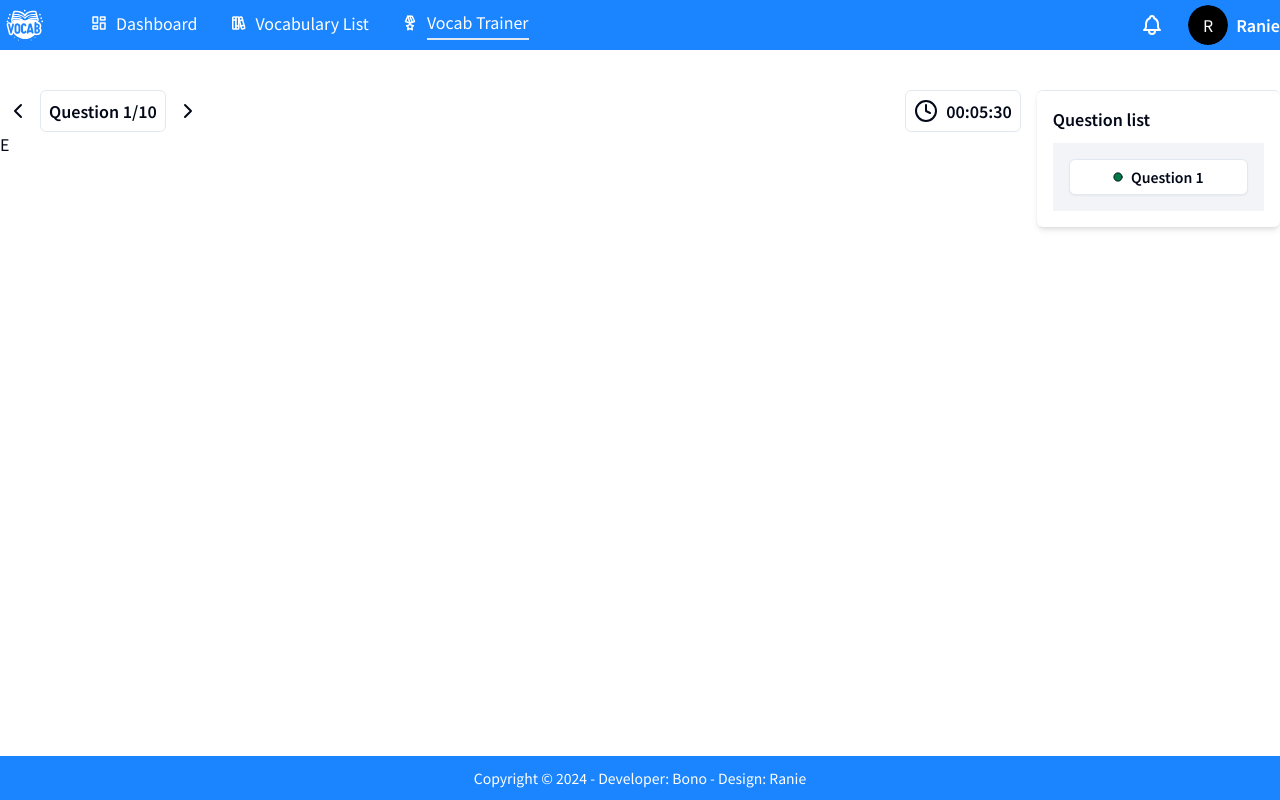
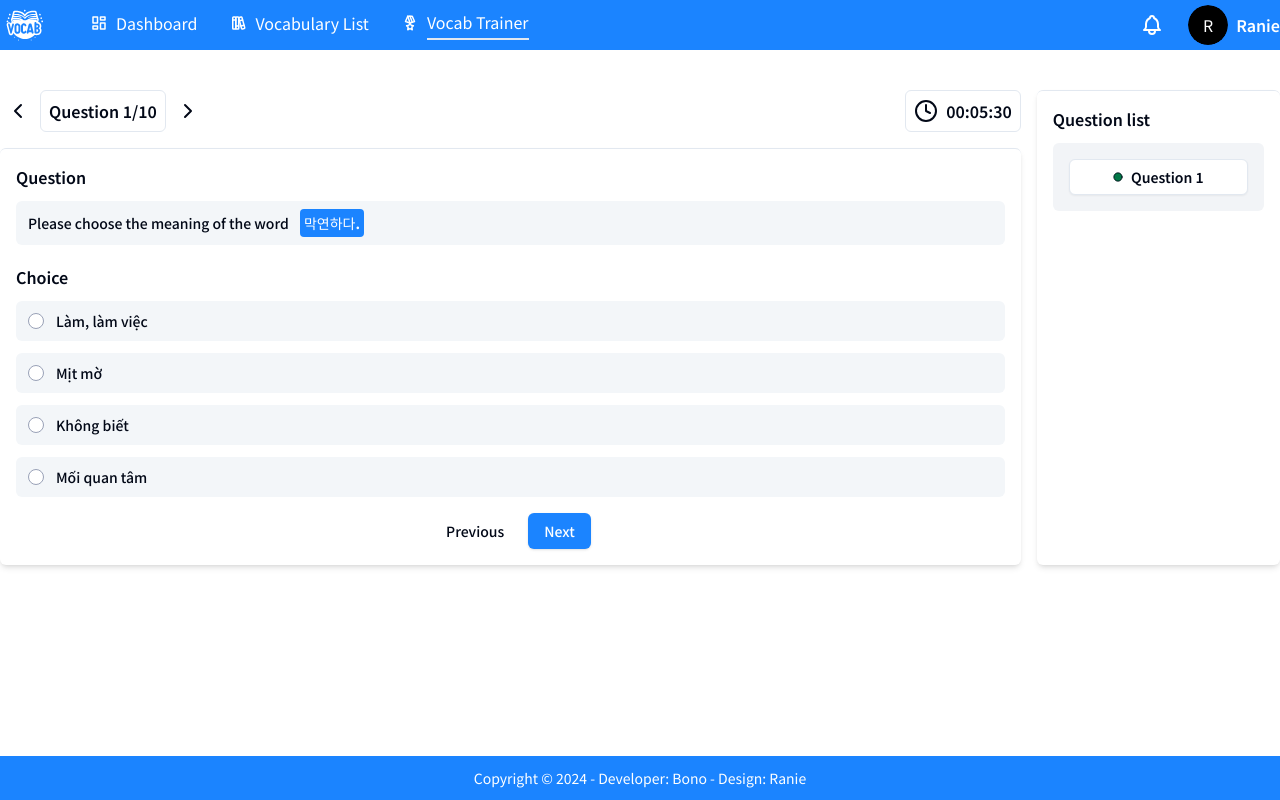
Before and after one commit to ngocxxu/vocab-management-fe, a React (Vite) app: page /vocab-trainer/1 in a window 1280 px wide. Built offline with nearby package versions, Linux system fonts and the light colour scheme.

Commit message:
add UI for choice in question page

```diff
--- /dev/null
+++ b/src/components/ui/form.tsx
@@ -0,0 +1,176 @@
+import * as React from "react"
+import * as LabelPrimitive from "@radix-ui/react-label"
+import { Slot } from "@radix-ui/react-slot"
+import {
+  Controller,
+  ControllerProps,
+  FieldPath,
+  FieldValues,
+  FormProvider,
+  useFormContext,
+} from "react-hook-form"
+
+import { cn } from "@/lib/utils"
+import { Label } from "@/components/ui/label"
+
+const Form = FormProvider
+
+type FormFieldContextValue<
+  TFieldValues extends FieldValues = FieldValues,
+  TName extends FieldPath<TFieldValues> = FieldPath<TFieldValues>
+> = {
+  name: TName
+}
+
+const FormFieldContext = React.createContext<FormFieldContextValue>(
+  {} as FormFieldContextValue
+)
+
+const FormField = <
+  TFieldValues extends FieldValues = FieldValues,
+  TName extends FieldPath<TFieldValues> = FieldPath<TFieldValues>
+>({
+  ...props
+}: ControllerProps<TFieldValues, TName>) => {
+  return (
+    <FormFieldContext.Provider value={{ name: props.name }}>
+      <Controller {...props} />
+    </FormFieldContext.Provider>
+  )
+}
+
+const useFormField = () => {
+  const fieldContext = React.useContext(FormFieldContext)
+  const itemContext = React.useContext(FormItemContext)
+  const { getFieldState, formState } = useFormContext()
+
+  const fieldState = getFieldState(fieldContext.name, formState)
+
+  if (!fieldContext) {
+    throw new Error("useFormField should be used within <FormField>")
+  }
+
+  const { id } = itemContext
+
+  return {
+    id,
+    name: fieldContext.name,
+    formItemId: `${id}-form-item`,
+    formDescriptionId: `${id}-form-item-description`,
+    formMessageId: `${id}-form-item-message`,
+    ...fieldState,
+  }
+}
+
+type FormItemContextValue = {
+  id: string
+}
+
+const FormItemContext = React.createContext<FormItemContextValue>(
+  {} as FormItemContextValue
+)
+
+const FormItem = React.forwardRef<
+  HTMLDivElement,
+  React.HTMLAttributes<HTMLDivElement>
+>(({ className, ...props }, ref) => {
+  const id = React.useId()
+
+  return (
+    <FormItemContext.Provider value={{ id }}>
+      <div ref={ref} className={cn("space-y-2", className)} {...props} />
+    </FormItemContext.Provider>
+  )
+})
+FormItem.displayName = "FormItem"
+
+const FormLabel = React.forwardRef<
+  React.ElementRef<typeof LabelPrimitive.Root>,
+  React.ComponentPropsWithoutRef<typeof LabelPrimitive.Root>
+>(({ className, ...props }, ref) => {
+  const { error, formItemId } = useFormField()
+
+  return (
+    <Label
+      ref={ref}
+      className={cn(error && "text-destructive", className)}
+      htmlFor={formItemId}
+      {...props}
+    />
+  )
+})
+FormLabel.displayName = "FormLabel"
+
+const FormControl = React.forwardRef<
+  React.ElementRef<typeof Slot>,
+  React.ComponentPropsWithoutRef<typeof Slot>
+>(({ ...props }, ref) => {
+  const { error, formItemId, formDescriptionId, formMessageId } = useFormField()
+
+  return (
+    <Slot
+      ref={ref}
+      id={formItemId}
+      aria-describedby={
+        !error
+          ? `${formDescriptionId}`
+          : `${formDescriptionId} ${formMessageId}`
+      }
+      aria-invalid={!!error}
+      {...props}
+    />
+  )
+})
+FormControl.displayName = "FormControl"
+
+const FormDescription = React.forwardRef<
+  HTMLParagraphElement,
+  React.HTMLAttributes<HTMLParagraphElement>
+>(({ className, ...props }, ref) => {
+  const { formDescriptionId } = useFormField()
+
+  return (
+    <p
+      ref={ref}
+      id={formDescriptionId}
+      className={cn("text-sm text-muted-foreground", className)}
+      {...props}
+    />
+  )
+})
+FormDescription.displayName = "FormDescription"
+
+const FormMessage = React.forwardRef<
+  HTMLParagraphElement,
+  React.HTMLAttributes<HTMLParagraphElement>
+>(({ className, children, ...props }, ref) => {
+  const { error, formMessageId } = useFormField()
+  const body = error ? String(error?.message) : children
+
+  if (!body) {
+    return null
+  }
+
+  return (
+    <p
+      ref={ref}
+      id={formMessageId}
+      className={cn("text-sm font-medium text-destructive", className)}
+      {...props}
+    >
+      {body}
+    </p>
+  )
+})
+FormMessage.displayName = "FormMessage"
+
+export {
+  useFormField,
+  Form,
+  FormItem,
+  FormLabel,
+  FormControl,
+  FormDescription,
+  FormMessage,
+  FormField,
+}
--- /dev/null
+++ b/src/components/ui/label.tsx
@@ -0,0 +1,24 @@
+import * as React from "react"
+import * as LabelPrimitive from "@radix-ui/react-label"
+import { cva, type VariantProps } from "class-variance-authority"
+
+import { cn } from "@/lib/utils"
+
+const labelVariants = cva(
+  "text-sm font-medium leading-none peer-disabled:cursor-not-allowed peer-disabled:opacity-70"
+)
+
+const Label = React.forwardRef<
+  React.ElementRef<typeof LabelPrimitive.Root>,
+  React.ComponentPropsWithoutRef<typeof LabelPrimitive.Root> &
+    VariantProps<typeof labelVariants>
+>(({ className, ...props }, ref) => (
+  <LabelPrimitive.Root
+    ref={ref}
+    className={cn(labelVariants(), className)}
+    {...props}
+  />
+))
+Label.displayName = LabelPrimitive.Root.displayName
+
+export { Label }
--- /dev/null
+++ b/src/components/ui/radio-group.tsx
@@ -0,0 +1,42 @@
+import * as React from 'react';
+import * as RadioGroupPrimitive from '@radix-ui/react-radio-group';
+import { Circle } from 'lucide-react';
+
+import { cn } from '@/lib/utils';
+
+const RadioGroup = React.forwardRef<
+  React.ElementRef<typeof RadioGroupPrimitive.Root>,
+  React.ComponentPropsWithoutRef<typeof RadioGroupPrimitive.Root>
+>(({ className, ...props }, ref) => {
+  return (
+    <RadioGroupPrimitive.Root
+      className={cn('grid gap-2', className)}
+      {...props}
+      ref={ref}
+    />
+  );
+});
+RadioGroup.displayName = RadioGroupPrimitive.Root.displayName;
+
+const RadioGroupItem = React.forwardRef<
+  React.ElementRef<typeof RadioGroupPrimitive.Item>,
+  React.ComponentPropsWithoutRef<typeof RadioGroupPrimitive.Item>
+>(({ className, ...props }, ref) => {
+  return (
+    <RadioGroupPrimitive.Item
+      ref={ref}
+      className={cn(
+        'aspect-square h-4 w-4 rounded-full border bg-white border-customGray text-primary ring-offset-background focus:outline-none focus-visible:ring-2 focus-visible:ring-ring focus-visible:ring-offset-2 disabled:cursor-not-allowed disabled:opacity-50',
+        className
+      )}
+      {...props}
+    >
+      <RadioGroupPrimitive.Indicator className='flex items-center justify-center'>
+        <Circle className='h-2.5 w-2.5 fill-current text-current' />
+      </RadioGroupPrimitive.Indicator>
+    </RadioGroupPrimitive.Item>
+  );
+});
+RadioGroupItem.displayName = RadioGroupPrimitive.Item.displayName;
+
+export { RadioGroup, RadioGroupItem };
--- /dev/null
+++ b/src/pages/vocab-trainer/components/choice/index.tsx
@@ -0,0 +1,72 @@
+'use client';
+
+import Button from '@/components/button';
+import {
+  Form,
+  FormControl,
+  FormField,
+  FormItem,
+  FormLabel,
+  FormMessage,
+} from '@/components/ui/form';
+import { RadioGroup, RadioGroupItem } from '@/components/ui/radio-group';
+import { useForm } from 'react-hook-form';
+
+const data = [
+  { label: 'Làm, làm việc', value: '65c8b421ac76718ef413c376' },
+  { label: 'Mịt mờ', value: '65b93103a21450a1bf9c7004' },
+  { label: 'Không biết', value: '65c895c208b9d1cdca7e1f7b' },
+  { label: 'Mối quan tâm', value: '65b93116a21450a1bf9c706c' },
+];
+
+export const Choice = () => {
+  const form = useForm();
+
+  // eslint-disable-next-line @typescript-eslint/no-explicit-any
+  function onSubmit(data: any) {
+    console.log(data);
+  }
+
+  return (
+    <Form {...form}>
+      <form onSubmit={form.handleSubmit(onSubmit)}>
+        <FormField
+          control={form.control}
+          name='type'
+          render={({ field }) => (
+            <FormItem className='space-y-3'>
+              <FormControl>
+                <RadioGroup
+                  onValueChange={field.onChange}
+                  defaultValue={field.value}
+                  className='flex flex-col space-y-1'
+                >
+                  {data.map((item) => {
+                    return (
+                      <FormItem
+                        key={item.value}
+                        className='flex items-center space-x-3 space-y-0 bg-customGray6 p-3 rounded-md'
+                      >
+                        <FormControl>
+                          <RadioGroupItem value={item.value} />
+                        </FormControl>
+                        <FormLabel className='font-medium'>
+                          {item.label}
+                        </FormLabel>
+                      </FormItem>
+                    );
+                  })}
+                </RadioGroup>
+              </FormControl>
+              <FormMessage />
+            </FormItem>
+          )}
+        />
+        <div className='flex justify-center items-center w-full gap-2 mt-4'>
+          <Button variant='ghost' type='submit' title='Previous' />
+          <Button type='submit' title='Next' />
+        </div>
+      </form>
+    </Form>
+  );
+};
--- a/src/pages/vocab-trainer/components/question/index.tsx
+++ b/src/pages/vocab-trainer/components/question/index.tsx
@@ -1,10 +1,11 @@
 import Button from '@/components/button';
 import { ChevronLeft, ChevronRight, Circle, Clock } from 'lucide-react';
+import { Choice } from '../choice';
 
 export const Question = () => {
   return (
     <div className='container my-10 grid grid-cols-5 gap-4'>
-      <div className='col-span-4'>
+      <div className='col-span-4 flex flex-col gap-4'>
         <div className='flex justify-between items-center'>
           <div className='flex justify-center items-center gap-1'>
             <Button variant='ghost' size='icon' leftIcon={<ChevronLeft />} />
@@ -18,12 +19,22 @@
             <p>00:05:30</p>
           </div>
         </div>
-        <div>E</div>
+        <div className='bg-white rounded-md p-4 border-t shadow-md'>
+          <p className='font-semibold'>Question</p>
+          <div className='bg-customGray6 p-3 rounded-md mt-3 mb-5 font-medium text-sm'>
+            Please choose the meaning of the word{' '}
+            <span className='font-bold ml-2 text-white bg-customBlue p-1 rounded'>
+              막연하다.
+            </span>
+          </div>
+          <p className='font-semibold mb-3'>Choice</p>
+          <Choice />
+        </div>
       </div>
 
       <div className='bg-white rounded-md p-4 border-t shadow-md font-semibold'>
         Question list
-        <div className='bg-customGray5 p-4 mt-3'>
+        <div className='bg-customGray5 p-4 mt-3 rounded-md'>
           <Button
             className='bg-white w-full font-semibold'
             variant='outline'
--- a/tailwind.config.js
+++ b/tailwind.config.js
@@ -23,6 +23,7 @@
         customGray3: '#E4E6EF',
         customGray4: '#cbd5e1',
         customGray5: '#f2f4f7',
+        customGray6: '#f3f6f9',
         customGreen: '#17C653',
         customGreen2: '#14B8A6',
         customGreen3: '#037847',
@@ -33,6 +34,7 @@
         customBlue: '#1B84FF',
         customBlue2: '#1b508e',
         customBlack: '#0f172a',
+        customBlack1: '#1d2c38',
         customYellow: '#F6C000',
         border: 'hsl(var(--border))',
         input: 'hsl(var(--input))',
```
Also changed, not shown: package.json (+6 -3 lines), 1 other file (tests, documents, lock files or other folders).
